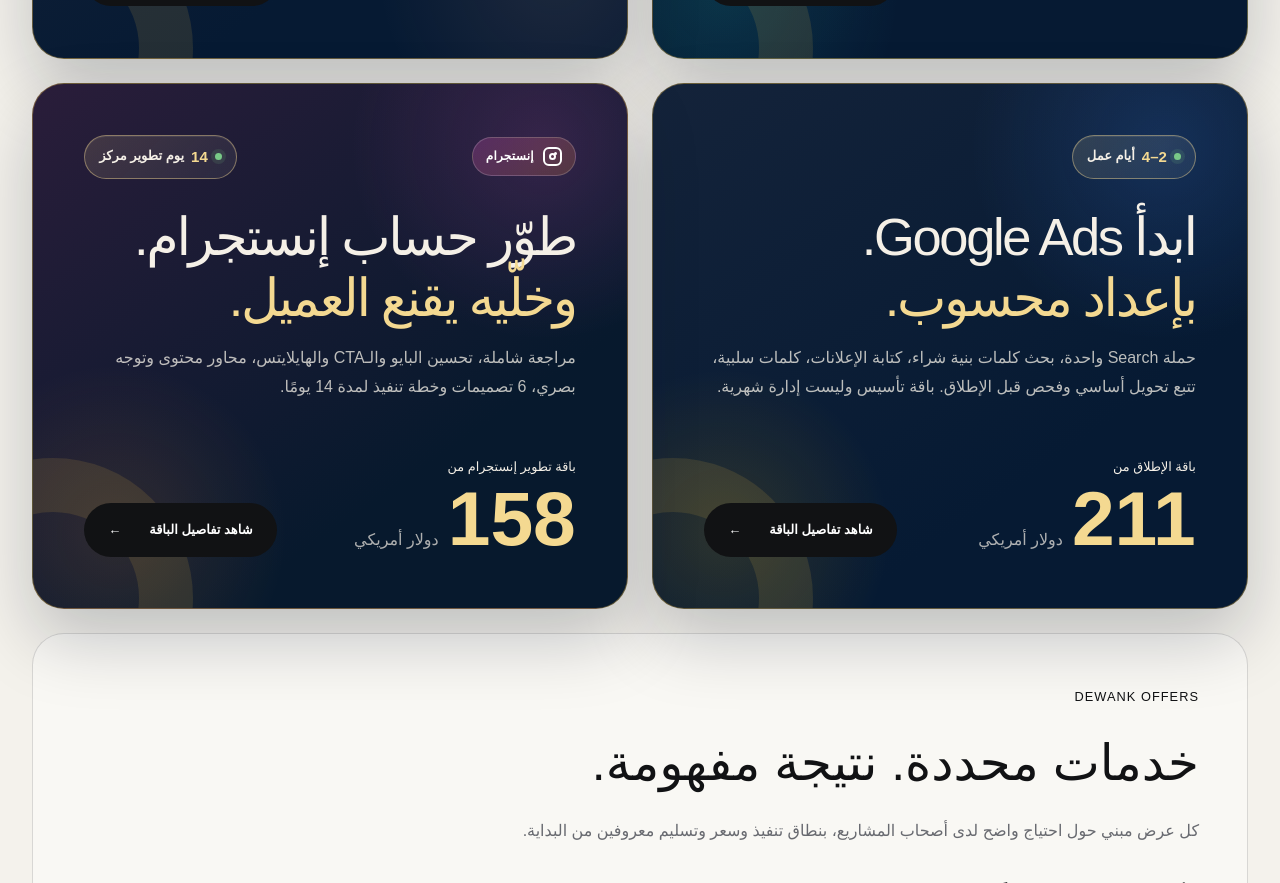
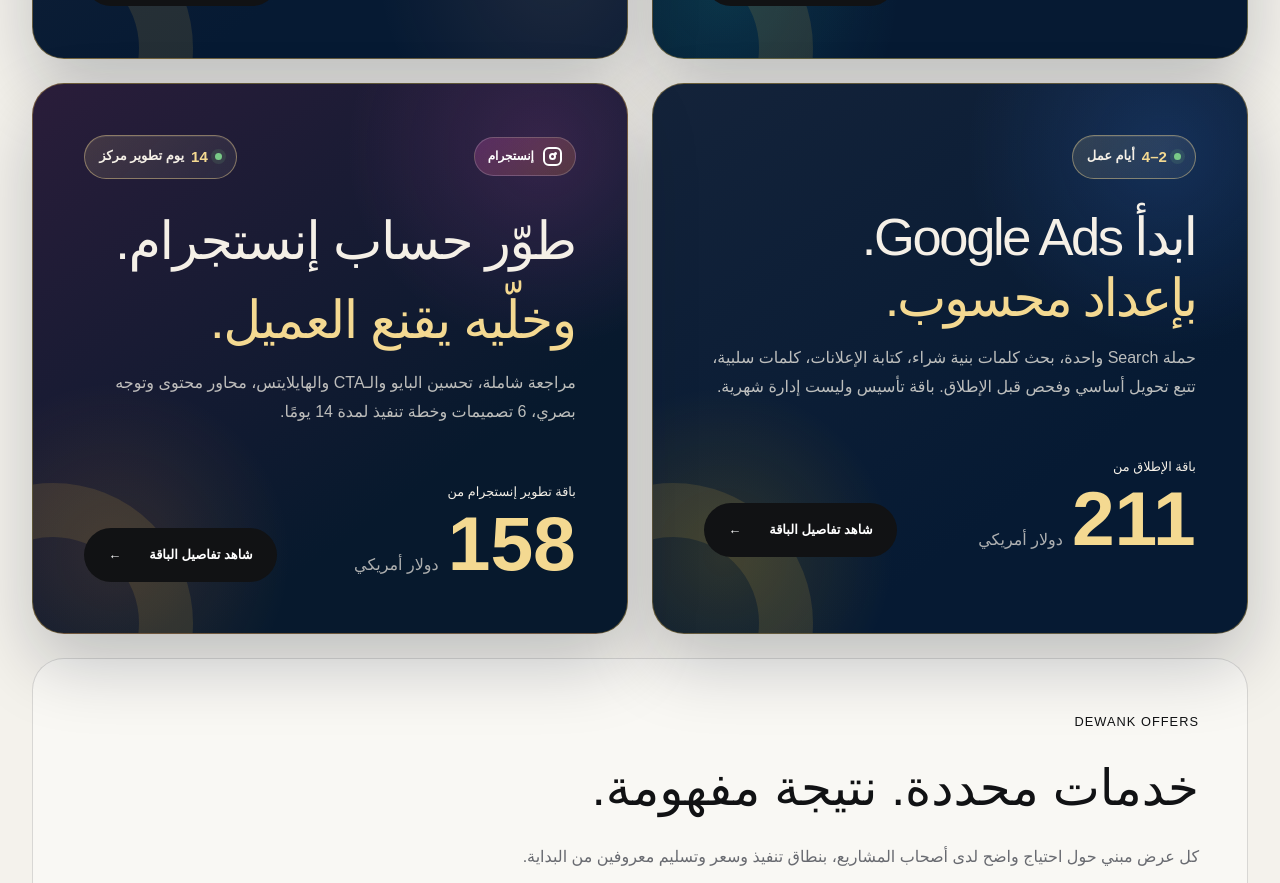
Before and after one commit to mohammedrashad2011-ui/Dewank-2026-website, a Next.js app: page /offers in a window 1280 px wide. Shown: the part 2160-3043 px from the top of the page. Built offline with nearby package versions, Linux system fonts and the light colour scheme; no server answers; a web font is replaced by a local one.

Commit message:
Increase Instagram offer card headline spacing

```diff
--- a/app/offers/instagram-14-day-upgrade/instagram-upgrade.css
+++ b/app/offers/instagram-14-day-upgrade/instagram-upgrade.css
@@ -24,7 +24,6 @@
   background: linear-gradient(135deg, rgba(203,78,180,.28), rgba(244,145,54,.2));
   font-size: 12px;
   font-weight: 800;
-  letter-spacing: .02em;
 }
 
 .instagram-platform-icon {
@@ -142,6 +141,17 @@
   .offers-grid-eight .compact-offer-card h2 { font-size: clamp(34px, 4.1vw, 54px); }
   .offers-grid-eight .offers-note { grid-column: 1 / -1; min-height: 220px; }
 
+  .instagram-upgrade-offer-card h2 {
+    line-height: 1.3;
+    letter-spacing: -.025em;
+  }
+
+  .instagram-upgrade-offer-card h2 em {
+    display: block;
+    margin-top: .18em;
+    line-height: 1.32;
+  }
+
   .instagram-upgrade-hero h1 { font-size: clamp(56px, 5.6vw, 84px); line-height: 1.22; }
   .instagram-upgrade-hero h1 em { display: block; margin-top: .14em; line-height: 1.28; }
 }
@@ -160,6 +170,15 @@
 @media (max-width: 620px) {
   .instagram-card-topline { align-items: flex-start; }
   .instagram-platform-badge { font-size: 11px; }
+  .instagram-upgrade-offer-card h2 {
+    line-height: 1.34;
+    letter-spacing: -.015em;
+  }
+  .instagram-upgrade-offer-card h2 em {
+    display: block;
+    margin-top: .16em;
+    line-height: 1.38;
+  }
   .instagram-upgrade-hero { padding-top: 58px; padding-bottom: 74px; }
   .instagram-upgrade-hero h1 { font-size: clamp(36px, 10.8vw, 50px); line-height: 1.36; margin-block: 22px 20px; }
   .instagram-upgrade-hero h1 em { display: block; margin-top: .14em; line-height: 1.42; }
```
